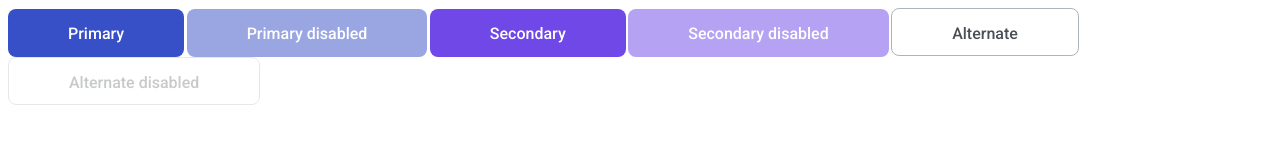
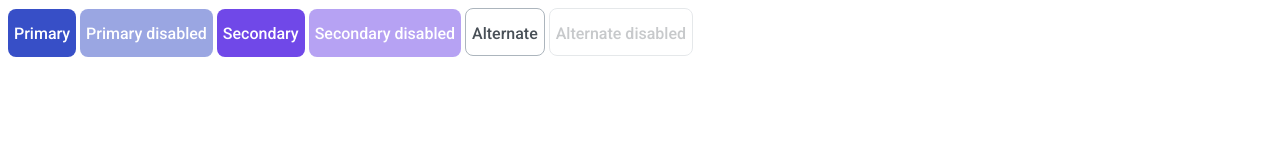
Before and after one commit to js-tasks-ru/htmlcss-20211125_viki, a website: page 03-lection1/01-button/index.html in a window 1280 px wide. Drawn offline with Linux system fonts and the light colour scheme.

Commit message:
fixed bugs

```diff
--- a/03-lection1/01-button/button.css
+++ b/03-lection1/01-button/button.css
@@ -1,61 +1,57 @@
-html {
+.button {
   font-family: "Roboto";
-  font-size: 10px;
-}
-
-.button {
   font-style: normal;
   font-weight: 500;
-  font-size: 1.6rem;
-  line-height: 1.9rem;
+  font-size: 16px;
+  line-height: 19px;
   text-align: center;
   cursor: pointer;
   border: none;
-  border-radius: .8rem;
-  padding: 1.5rem 6rem;
-  max-height: 4.8rem;
+  border-radius: 8px;
+  padding: 15px 6px;
+  max-height: 48px;
 }
 
-.buttons__primary {
+.button_primary {
   background: var(--primary);
   color: var(--white);
 }
 
-.buttons__secondary {
+.button_secondary {
   background: var(--secondary);
   color: var(--white);
 }
 
-.buttons__alternate {
+.button_alternate {
   background: var(--white);
   color: var(--grey-4);
   border: 1px solid var(--grey-3);
 }
 
-.buttons__primary:hover {
+.button_primary:hover {
   background: var(--blue-2);
 }
 
-.buttons__secondary:hover {
+.button_secondary:hover {
   background: var(--purple-2);
 }
 
-.buttons__alternate:hover {
+.button_alternate:hover {
   border: 1px solid var(--black);
   background: var(--white);
 }
 
-.buttons__primary:disabled {
+.button_primary:disabled {
   opacity: 0.5;
   pointer-events: none;
 }
 
-.buttons__secondary:disabled {
+.button_secondary:disabled {
   opacity: 0.5;
   pointer-events: none;
 }
 
-.buttons__alternate:disabled {
+.button_alternate:disabled {
   opacity: 0.3;
   pointer-events: none;
 }
--- a/03-lection1/01-button/index.html
+++ b/03-lection1/01-button/index.html
@@ -5,30 +5,28 @@
         <link rel="stylesheet" href="./button.css">
     </head>
     <body>
-        <div class="buttons">
-            <button class="buttons__primary button">
+        <button class="button button_primary">
             Primary
         </button>
 
-            <button class="buttons__primary button" disabled>
+        <button class="button button_primary" disabled>
             Primary disabled
         </button>
 
-            <button class="buttons__secondary button">
+        <button class="button button_secondary">
             Secondary
         </button>
 
-            <button class="buttons__secondary button" disabled>
+        <button class="button button_secondary" disabled>
             Secondary disabled
         </button>
 
-            <button class="buttons__alternate button">
+        <button class="button button_alternate">
             Alternate
         </button>
 
-            <button class="buttons__alternate button" disabled>
+        <button class="button button_alternate" disabled>
             Alternate disabled
         </button>
-        </div>
     </body>
 </html>
--- a/03-lection1/02-accordion/accordion.css
+++ b/03-lection1/02-accordion/accordion.css
@@ -1,17 +1,8 @@
-:root {
-  --border-color: #ACB5BD;
-  --title-color: #212429;
-  --text-color: #495057;
-}
-
-html {
-  font-size: 8px;
-}
 .accordion__item {
-  border: 1px solid var(--border-color);
+  border: 1px solid #ACB5BD;
   box-sizing: border-box;
-  border-radius: 1rem;
-  margin-bottom: 1rem;
+  border-radius: 8px;
+  margin-bottom: 8px;
 }
 
 .accordion__item:last-child {
@@ -20,16 +11,16 @@ html {
 
 .accordion__summary {
   display: block;
-  padding: 3rem 4rem;
+  padding: 24px 32px;
   cursor: pointer;
   outline: none;
-  font-size: 2rem;
-  line-height: 3rem;
-  color: var(--title-color);
+  font-size: 16px;
+  line-height: 24px;
+  color: #212429;
 }
 
 .accordion__item[open] .accordion__summary {
-  padding-bottom: 2rem;
+  padding-bottom: 16px;
 }
 
 .accordion__summary::-webkit-details-marker {
@@ -37,12 +28,12 @@ html {
 }
 
 .accordion__main {
-  padding: 0 4rem 4rem;
+  padding: 0 32px 32px;
 }
 
 .accordion__text {
   margin: 0;
   font-size: 16px;
   line-height: 24px;
-  color: var(--text-color);
+  color: #495057;
 }
```
Lines whose indentation alone changed are shown as unchanged.
